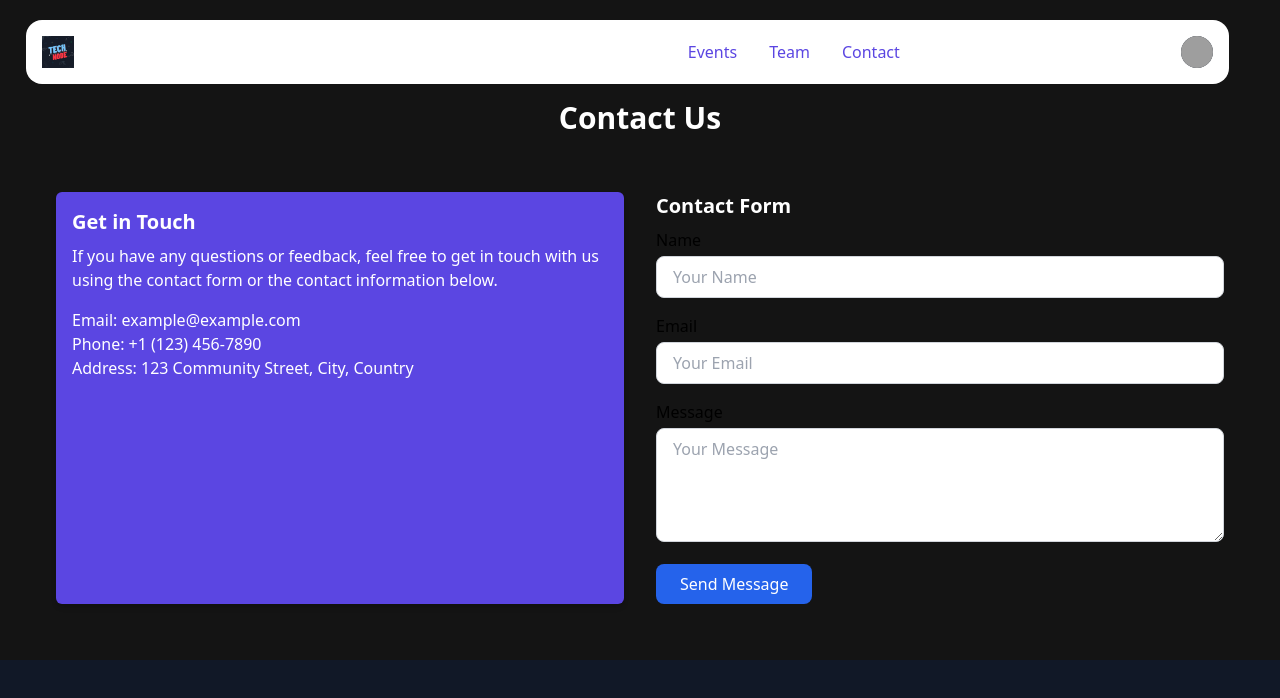
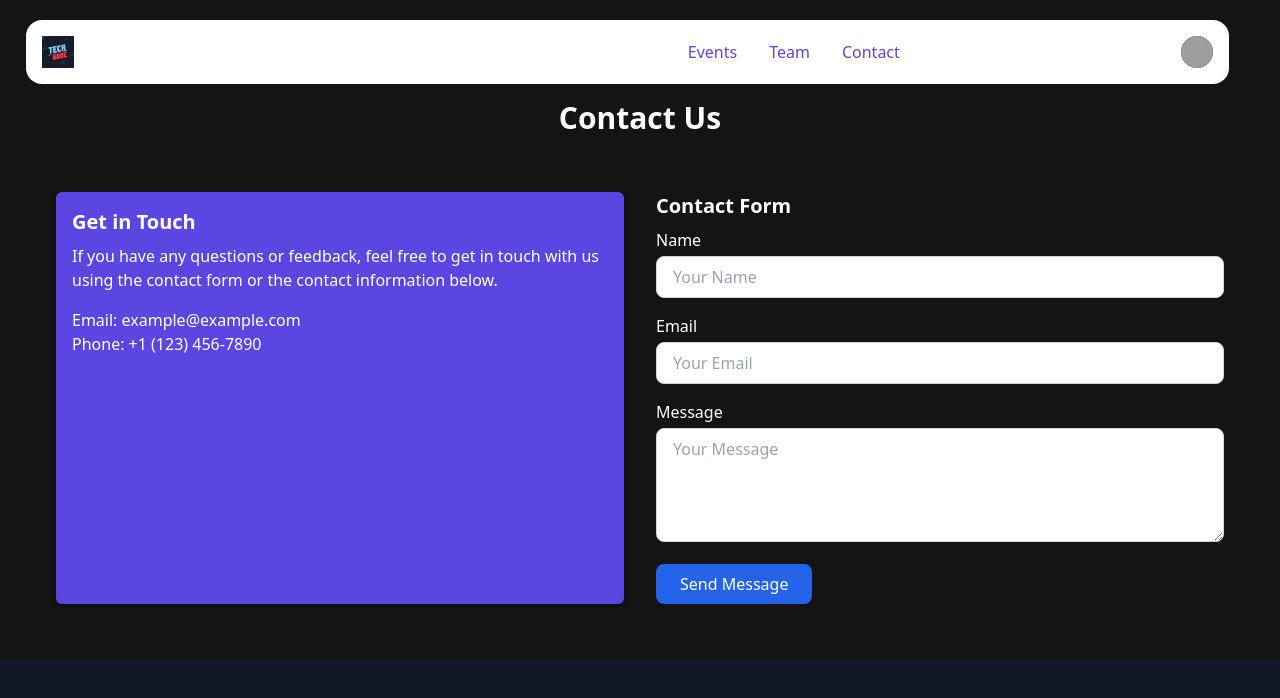
Before and after one commit to TechNodes2-0/TechNode-Community-Website, a React (Vite) app in the folder Technodes/: page /Contact in a window 1280 px wide. Shown: the top 698 px of the page. Built offline with nearby package versions, Linux system fonts and the light colour scheme; grey boxes are pictures that could not be loaded.

Commit message:
Updated "Get In Touch" section in Contact.jsx for issue #10
In this pull request:

Removed the address detail from the "Get in Touch" section to align with the content specification.
Adjusted the label colors in the contact form for improved readability and user experience.

```diff
--- a/Technodes/src/Pages/Contact.jsx
+++ b/Technodes/src/Pages/Contact.jsx
@@ -1,4 +1,3 @@
-
 const Contact = () => {
   return (
     <div className="p-10 pt-20 bg-primary">
@@ -8,20 +7,18 @@ const Contact = () => {
           <div className="bg-secondary shadow-md rounded-md p-4">
             <h2 className="text-xl font-bold mb-2">Get in Touch</h2>
             <p className="text-textcolor mb-4">
-            If you have any questions or feedback, feel free to get in touch with us using the contact form or the
-            contact information below.
+              If you have any questions or feedback, feel free to get in touch with us using the contact form or the contact information below.
             </p>
             <ul className="text-textcolor mb-4">
               <li>Email: example@example.com</li>
               <li>Phone: +1 (123) 456-7890</li>
-            <li>Address: 123 Community Street, City, Country</li>
             </ul>
           </div>
           <div>
             <h2 className="text-xl font-bold mb-2">Contact Form</h2>
-          <form className="text-black">
-            <div className="mb-4 text-black">
-              <label htmlFor="name" className="block text-textcolor mb-1">
+            <form>
+              <div className="mb-4">
+                <label htmlFor="name" className="block mb-1 text-textcolor">
                   Name
                 </label>
                 <input
@@ -33,7 +30,7 @@ const Contact = () => {
                 />
               </div>
               <div className="mb-4">
-              <label htmlFor="email" className="block text-textcolor mb-1">
+                <label htmlFor="email" className="block mb-1 text-textcolor">
                   Email
                 </label>
                 <input
@@ -45,7 +42,7 @@ const Contact = () => {
                 />
               </div>
               <div className="mb-4">
-              <label htmlFor="message" className="block text-textcolor mb-1">
+                <label htmlFor="message" className="block mb-1 text-textcolor">
                   Message
                 </label>
                 <textarea
```
Lines whose indentation alone changed are shown as unchanged.
